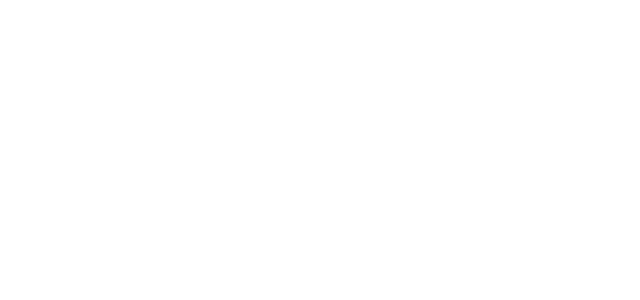
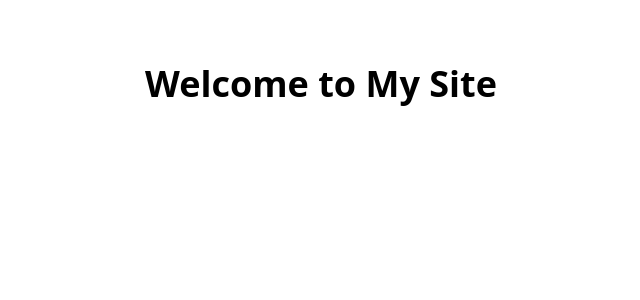
Before and after one commit to Uproad102/bedroomtraderoli-clean, a Next.js app: page / in a window 1280 px wide. Shown: the top 300 px of the page, without its empty margins (319-959 px from the left). Built offline with nearby package versions, Linux system fonts and the light colour scheme.

Commit message:
Fix: use motion.section without type override

```diff
--- a/app/page.tsx
+++ b/app/page.tsx
@@ -1,8 +1,8 @@
-import { motion } from "framer-motion";
-import type { HTMLMotionProps } from "framer-motion";
-import type { FC } from "react";
+'use client'
 
-const MotionSection: FC<HTMLMotionProps<"section">> = motion.section;
+import { motion } from 'framer-motion'
+
+const MotionSection = motion.section
 
 export default function HomePage() {
   return (
@@ -12,7 +12,7 @@
       animate={{ opacity: 1, y: 0 }}
       transition={{ duration: 0.8 }}
     >
-      {/* Nội dung khác ở đây */}
+      <h1 className="text-4xl font-bold">Welcome to My Site</h1>
     </MotionSection>
-  );
+  )
 }
```
